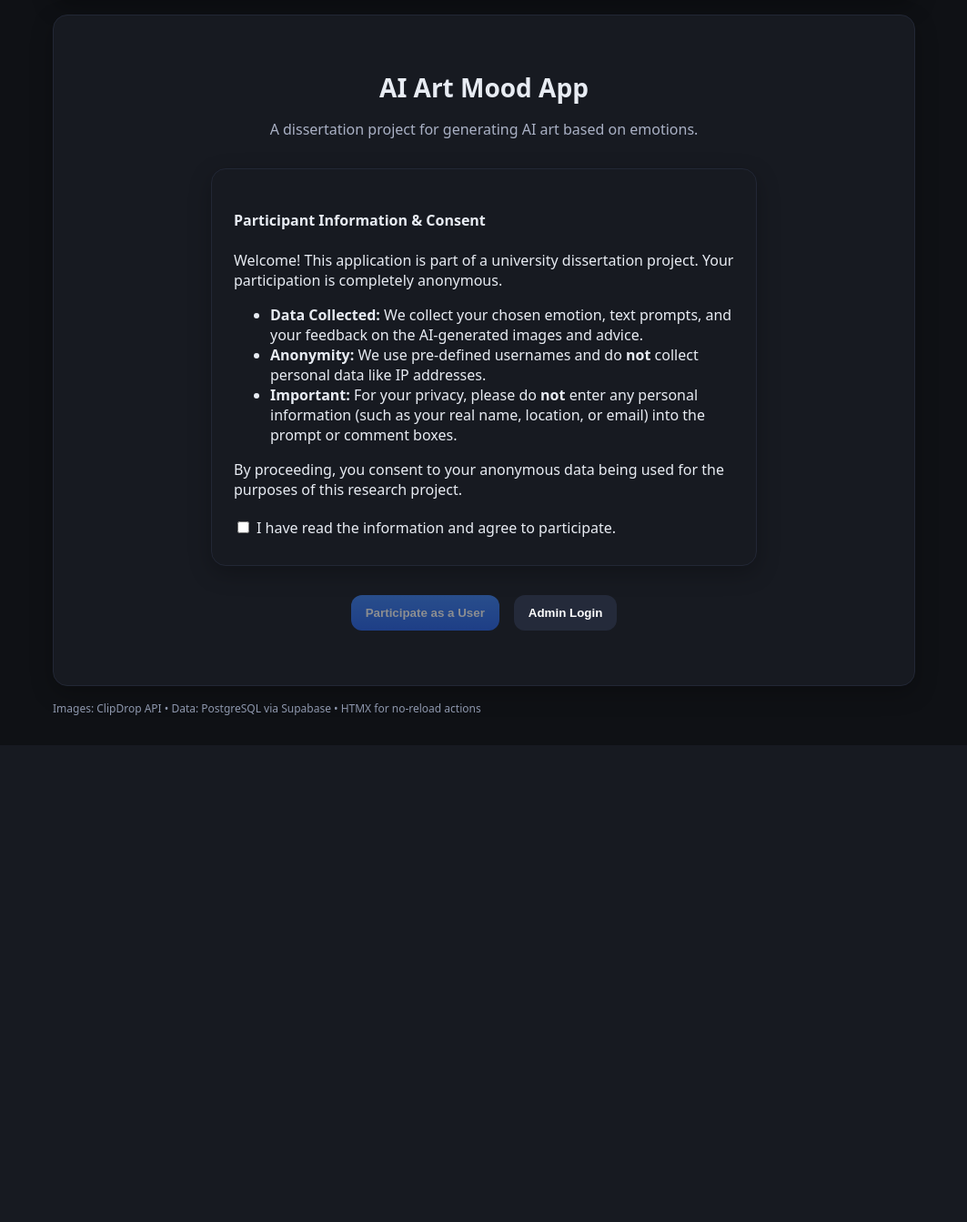
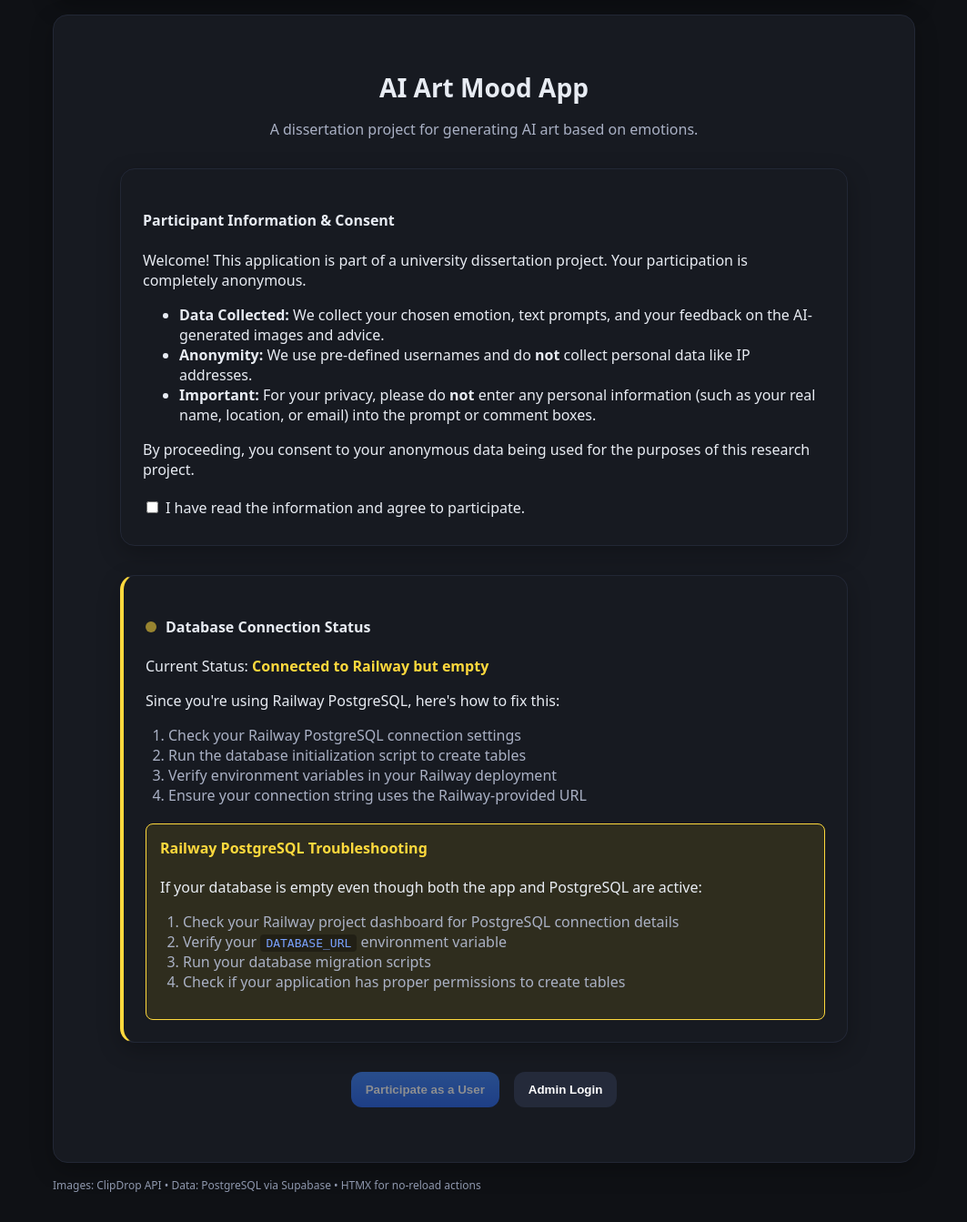
Before and after one commit to scarceisland/ai-mood-art-app, a Flask app: page / in a window 1280 px wide. Shown: the part 105-1448 px from the top of the page at 91% size, without its empty margins (108-1171 px from the left). Before the commit the page ends 893 px from the top, so only its background shows below. Run offline with Flask 3, Linux system fonts and the light colour scheme; some libraries are stand-ins or nearby versions.

Commit message:
Added a database status card with a yellow warning indicato
Included troubleshooting steps specific to Railway PostgreSQL

Added a pulsing animation to the status indicator for visual emphasis

Maintained your existing consent form and button functionality

Used inline styles to match your existing design approach

```diff
--- a/app/templates/entry.html
+++ b/app/templates/entry.html
@@ -1,7 +1,7 @@
 {% extends "base.html" %}
 
 {% block content %}
-<div style="text-align: center; max-width: 600px; margin: 40px auto;">
+<div style="text-align: center; max-width: 800px; margin: 40px auto;">
 
     <h1>AI Art Mood App</h1>
     <p class="muted">A dissertation project for generating AI art based on emotions.</p>
@@ -24,6 +24,33 @@
         </div>
     </div>
 
+    <!-- Database Status Card -->
+    <div class="card" style="text-align: left; margin-top: 32px; padding: 24px; border-left: 4px solid #ffd93d;">
+        <h4 style="display: flex; align-items: center; gap: 10px;">
+            <span style="width: 12px; height: 12px; border-radius: 50%; background: #ffd93d; display: inline-block; animation: pulse 2s infinite;"></span>
+            Database Connection Status
+        </h4>
+        <p>Current Status: <strong style="color: #ffd93d;">Connected to Railway but empty</strong></p>
+        <p>Since you're using Railway PostgreSQL, here's how to fix this:</p>
+        <ol style="padding-left: 25px; margin: 15px 0; color: #aab1c5;">
+            <li>Check your Railway PostgreSQL connection settings</li>
+            <li>Run the database initialization script to create tables</li>
+            <li>Verify environment variables in your Railway deployment</li>
+            <li>Ensure your connection string uses the Railway-provided URL</li>
+        </ol>
+
+        <div style="background: rgba(255, 215, 0, 0.1); border: 1px solid #ffd93d; border-radius: 8px; padding: 15px; margin-top: 20px;">
+            <h4 style="color: #ffd93d; margin-top: 0;">Railway PostgreSQL Troubleshooting</h4>
+            <p>If your database is empty even though both the app and PostgreSQL are active:</p>
+            <ol style="padding-left: 25px; margin: 15px 0; color: #aab1c5;">
+                <li>Check your Railway project dashboard for PostgreSQL connection details</li>
+                <li>Verify your <code style="background: rgba(0, 0, 0, 0.3); padding: 2px 6px; border-radius: 4px; font-family: monospace; color: #7aa2ff;">DATABASE_URL</code> environment variable</li>
+                <li>Run your database migration scripts</li>
+                <li>Check if your application has proper permissions to create tables</li>
+            </ol>
+        </div>
+    </div>
+
     <div class="button-group" style="margin-top: 32px; display: flex; justify-content: center; gap: 16px;">
         <a id="users-link" href="{{ url_for('main.login') }}">
             <button id="users-button" class="button" disabled>Participate as a User</button>
@@ -34,6 +61,14 @@
     </div>
 
 </div>
+
+<style>
+    @keyframes pulse {
+        0% { opacity: 1; }
+        50% { opacity: 0.5; }
+        100% { opacity: 1; }
+    }
+</style>
 
 <script>
     // Wait for the page to fully load before running the script
```
Also changed, not shown: 1 other file.
